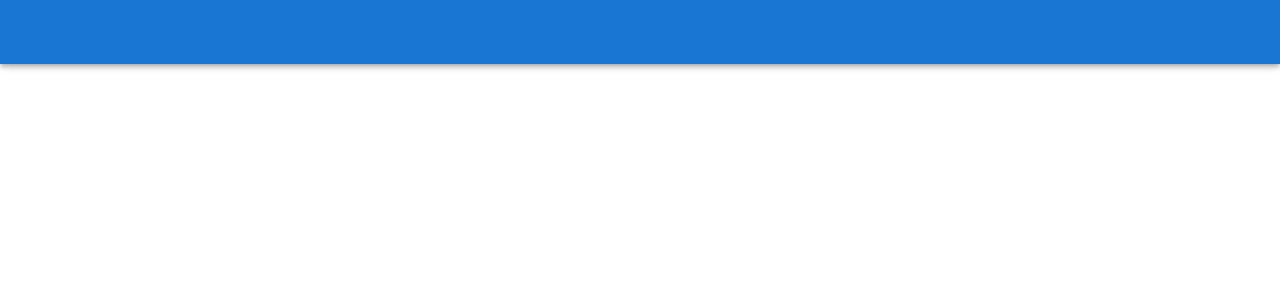
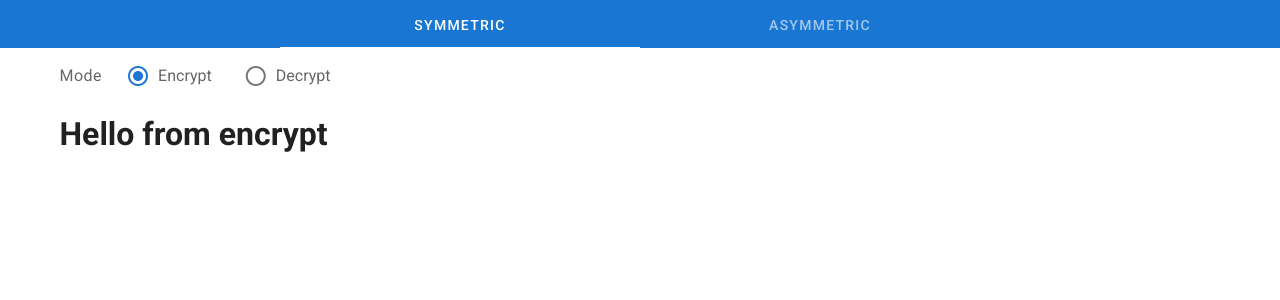
Before and after one commit to Charith47/crypto-text, a Vue app: page /symmetric in a window 1280 px wide. Shown: the top 300 px of the page. Built offline with nearby package versions, Linux system fonts and the light colour scheme.

Commit message:
basic scaffolding

```diff
--- /dev/null
+++ b/jsconfig.json
@@ -0,0 +1,3 @@
+{
+	"include": ["./src/vue/**/*"]
+}
--- a/src/vue/App.vue
+++ b/src/vue/App.vue
@@ -1,7 +1,11 @@
 <template>
 	<v-app>
-		<v-app-bar app color="primary" dark> </v-app-bar>
-
+		<v-app-bar app color="primary" dark dense flat outlined>
+			<v-tabs fixed-tabs>
+				<v-tab to="/symmetric">symmetric</v-tab>
+				<v-tab to="/asymmetric">asymmetric</v-tab>
+			</v-tabs>
+		</v-app-bar>
 		<v-main>
 			<router-view />
 		</v-main>
@@ -12,9 +16,7 @@
 export default {
 	name: 'App',
 	data() {
-		return {
-
-    };
+		return {};
 	},
 };
 </script>
--- /dev/null
+++ b/src/vue/components/SDecrypt.vue
@@ -0,0 +1,3 @@
+<template>
+    <h1>Hello from Decrypt</h1>
+</template>
--- /dev/null
+++ b/src/vue/components/SEncrypt.vue
@@ -0,0 +1,3 @@
+<template>
+	<h1>Hello from encrypt</h1>
+</template>
--- /dev/null
+++ b/src/vue/components/SModeSelect.vue
@@ -0,0 +1,27 @@
+<template>
+	<v-container class="px-0 py-0">
+		<v-radio-group @change="triggerUpdate" class="my-0" v-model="mode" row>
+			<template v-slot:label>
+				<div class="body-1">Mode</div>
+			</template>
+			<v-radio class="mx-4" label="Encrypt" key="e" value="e"></v-radio>
+			<v-radio class="mx-4" label="Decrypt" key="d" value="d"></v-radio>
+		</v-radio-group>
+	</v-container>
+</template>
+
+<script>
+export default {
+	name: 'SModeSelect',
+	data() {
+		return {
+			mode: 'e',
+		};
+	},
+	methods: {
+		triggerUpdate() {
+			this.$emit('modeChanged', this.mode);
+		},
+	},
+};
+</script>
--- a/src/vue/router/index.js
+++ b/src/vue/router/index.js
@@ -1,21 +1,29 @@
-import Vue from 'vue'
-import VueRouter from 'vue-router'
-import Home from '../views/Home.vue'
+import Vue from 'vue';
+import VueRouter from 'vue-router';
+import Symmetric from '../views/Symmetric.vue';
+import Asymmetric from '../views/Asymmetric.vue';
 
-Vue.use(VueRouter)
+Vue.use(VueRouter);
 
 const routes = [
-  {
-    path: '/',
-    name: 'Home',
-    component: Home
-  },
-]
+	{
+		path: '/symmetric',
+		name: 'Symmetric',
+		component: Symmetric,
+	},
+	{
+		path: '/asymmetric',
+		name: 'Asymmetric',
+		component: Asymmetric,
+	},
+];
 
 const router = new VueRouter({
-  mode: 'history',
-  base: process.env.BASE_URL,
-  routes
-})
+	mode: 'history',
+	base: process.env.BASE_URL,
+	routes,
+});
 
-export default router
+router.replace('/symmetric');
+
+export default router;
--- /dev/null
+++ b/src/vue/views/Asymmetric.vue
@@ -0,0 +1,5 @@
+<template>
+    <v-container>
+        <h1>Hello from asym</h1>
+    </v-container>
+</template>
--- a/src/vue/views/Home.vue
+++ /dev/null
@@ -1,11 +0,0 @@
-<template>
-  <div class="home">
-  </div>
-</template>
-
-<script>
-
-export default {
-  name: 'Home',
-}
-</script>
--- /dev/null
+++ b/src/vue/views/Symmetric.vue
@@ -0,0 +1,31 @@
+<template>
+	<v-container>
+		<SModeSelect @modeChanged="toggleView"></SModeSelect>
+		<SEncrypt v-if="mode === 'e'"></SEncrypt>
+		<SDecrypt v-else></SDecrypt>
+	</v-container>
+</template>
+
+<script>
+import SModeSelect from '../components/SModeSelect.vue';
+import SEncrypt from '../components/SEncrypt.vue';
+import SDecrypt from '../components/SDecrypt.vue';
+
+export default {
+	components: {
+		SModeSelect,
+		SEncrypt,
+		SDecrypt,
+	},
+	data() {
+		return {
+			mode: 'e',
+		};
+	},
+	methods: {
+		toggleView(event) {
+			this.mode = event;
+		},
+	},
+};
+</script>
```
